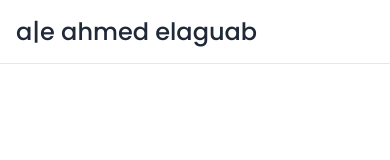
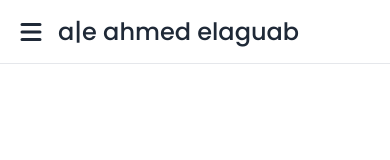
Before and after one commit to AhmedElaguab/my-portfolio-v1.0, a React (Create React App) app: page / in a window 390 px wide. Shown: the top 160 px of the page. Built offline with nearby package versions, Linux system fonts and the light colour scheme.

Commit message:
Add header hamburger menu

```diff
--- a/package.json
+++ b/package.json
@@ -9,6 +9,7 @@
     "@testing-library/user-event": "^12.1.10",
     "react": "^17.0.2",
     "react-dom": "^17.0.2",
+    "react-icons": "^4.2.0",
     "react-scripts": "4.0.3",
     "web-vitals": "^1.0.1"
   },
--- a/src/components/Header.jsx
+++ b/src/components/Header.jsx
@@ -1,8 +1,21 @@
+import { useState } from 'react';
+
+import { HiMenu, HiX } from 'react-icons/hi';
+
 export const Header = () => {
+  const [isMenuActive, setIsMenuActive] = useState(false);
+
+  const handleMenuToggle = () => setIsMenuActive((prevState) => !prevState);
+
+  const MenuIcon = isMenuActive ? HiX : HiMenu;
+
   return (
     <header class="bg-white">
       <div className="container">
         <div className="h-16 py-3 px-4 flex items-center border-b border-gray-200">
+          <div>
+            <MenuIcon className="text-3xl mr-3" onClick={handleMenuToggle} />
+          </div>
           <div>
             <a className="text-2xl font-medium" href="/">
               <span>a|e </span>
```
Also changed, not shown: 1 other file (tests, documents, lock files or other folders).
